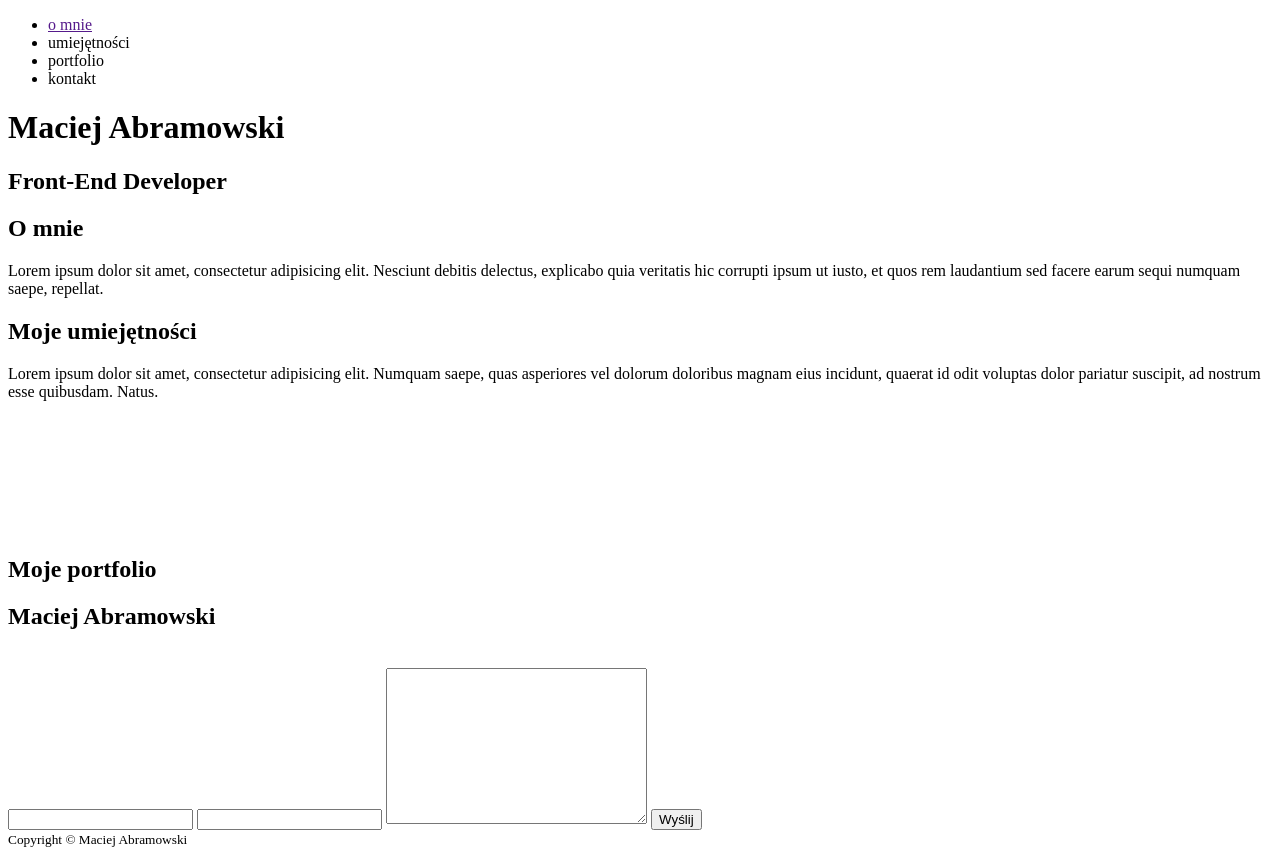
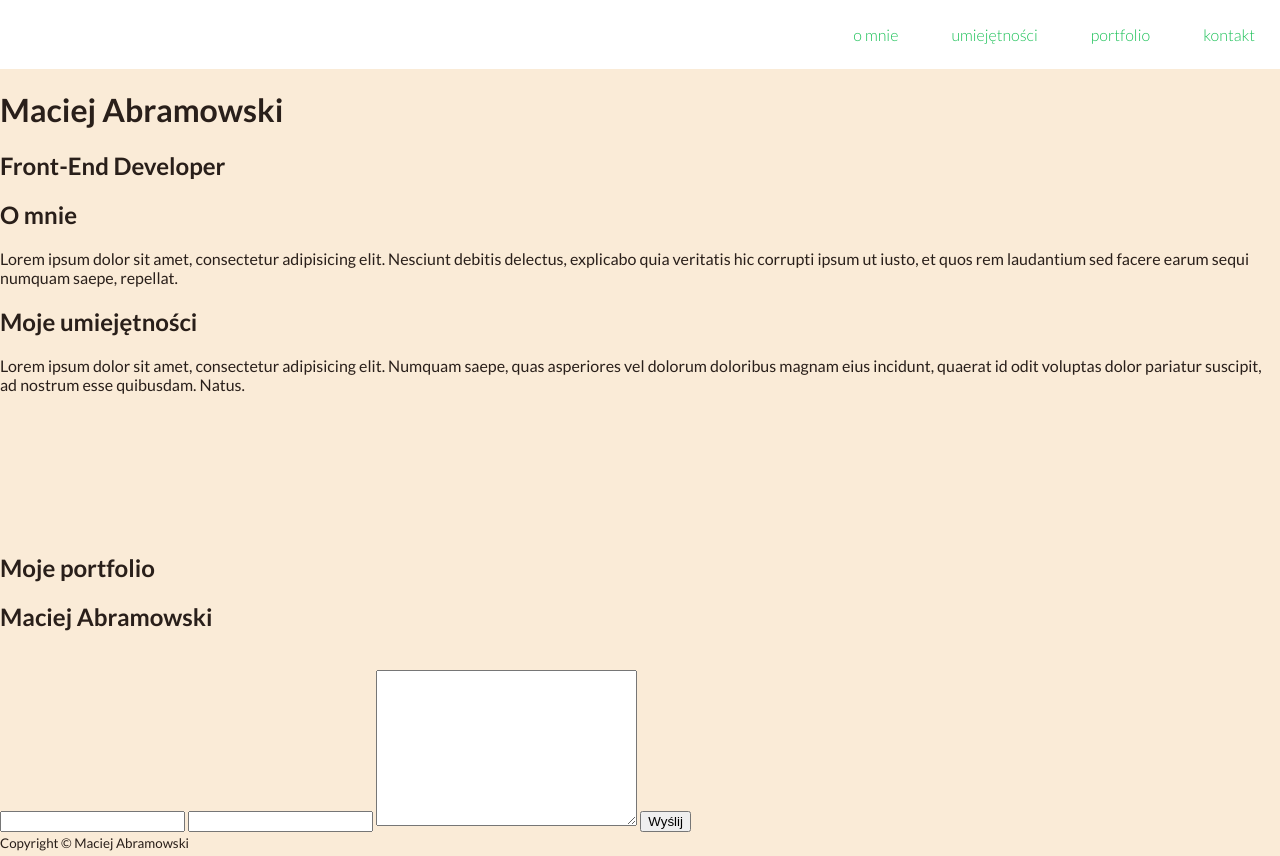
Before and after one commit to maciekabramowski/projekt-portfolio, a plain HTML site: page index.html in a window 1280 px wide. Drawn offline with Linux system fonts and the light colour scheme.

Commit message:
main nav

```diff
--- a/css/style.css
+++ b/css/style.css
@@ -0,0 +1,51 @@
+/* General */
+* {
+    box-sizing: border-box;
+}
+
+html, body {
+    font-family: 'Lato', sans-serif;
+    color: #291f1a;
+}
+
+body {
+    background-color: antiquewhite; /* background roboczy */
+}
+
+html,
+body,
+nav,
+header{
+    margin: 0;
+}
+
+a {
+    transition: all .3s;
+}
+
+/* Nav Menu */
+
+nav#main-nav {
+    background-color: #fff;
+}
+
+nav#main-nav ul {
+    margin: 0;
+    text-align: right;
+}
+
+nav#main-nav ul li {
+    display: inline-block;
+    padding: 25px;
+}
+
+nav#main-nav ul li a{
+    text-decoration: none;
+    color: #1ac056;
+    font-weight: 300;
+    text-transform: lowercase;
+}
+
+nav#main-nav ul li a:hover {
+    color: #291f1a;
+}
--- a/index.html
+++ b/index.html
@@ -7,37 +7,44 @@
 
     <title>Portfolio</title>
 
-    <link rel="stylesheet" href="css/style.css">
+    <!-- Google Fonts -->
     <link href="https://fonts.googleapis.com/css?family=Lato:300,400,400i,700&amp;subset=latin-ext" rel="stylesheet">
     <link href="https://fonts.googleapis.com/css?family=Roboto:300,400,400i,700&amp;subset=latin-ext" rel="stylesheet">
+
+    <!-- Main CSS -->
+    <link rel="stylesheet" href="css/style.css">
 
 </head>
 
 <body>
+
+    <!-- Nav Menu -->
+    <nav id="main-nav">
+        <ul>
+            <li class="menu-item"><a href="#about-me">o mnie</a></li>
+            <li class="menu-item"><a href="#my-skills">umiejętności</a></li>
+            <li class="menu-item"><a href="#portfolio">portfolio</a></li>
+            <li class="menu-item"><a href="#contact">kontakt</a></li>
+        </ul>
+    </nav>
+    <!-- /Nav Menu-->
+
     <!-- Header -->
     <header>
-        <nav>
-            <ul>
-                <li><a href="">o mnie</a></li>
-                <li><a href=""></a>umiejętności</li>
-                <li><a href=""></a>portfolio</li>
-                <li><a href=""></a>kontakt</li>
-            </ul>
-        </nav>
         <h1>Maciej Abramowski</h1>
         <h2>Front-End Developer</h2>
     </header>
     <!-- /Header -->
 
     <!-- Section About Me -->
-    <section>
+    <section id="about-me">
         <h2>O mnie</h2>
         <p>Lorem ipsum dolor sit amet, consectetur adipisicing elit. Nesciunt debitis delectus, explicabo quia veritatis hic corrupti ipsum ut iusto, et quos rem laudantium sed facere earum sequi numquam saepe, repellat.</p>
     </section>
     <!-- /Section About Me-->
 
     <!-- Section My Skills -->
-    <section>
+    <section id="my-skills">
         <h2>Moje umiejętności</h2>
         <p>Lorem ipsum dolor sit amet, consectetur adipisicing elit. Numquam saepe, quas asperiores vel dolorum doloribus magnam eius incidunt, quaerat id odit voluptas dolor pariatur suscipit, ad nostrum esse quibusdam. Natus.</p>
         <figure>
@@ -60,7 +67,7 @@
     <!-- /Section My Skills -->
 
     <!-- Section Portfolio -->
-    <section>
+    <section id="portfolio">
         <h2>Moje portfolio</h2>
         <div></div>
         <div></div>
@@ -69,7 +76,7 @@
     <!-- /Section Portfolio -->
 
     <!-- Footer -->
-    <footer>
+    <footer id="contact">
         <h2>Maciej Abramowski</h2>
         <adress>
 
```
Also changed, not shown: css/img/header-background.jpg (renamed from img/header-background.jpg), css/img/jan-nowak.jpg (renamed from img/jan-nowak.jpg), css/img/portfolio1.jpg (renamed from img/portfolio1.jpg), css/img/portfolio2.jpg (renamed from img/portfolio2.jpg), css/img/portfolio3.jpg (renamed from img/portfolio3.jpg), css/img/portfolio4.jpg (renamed from img/portfolio4.jpg). Lines whose indentation alone changed are shown as unchanged.
